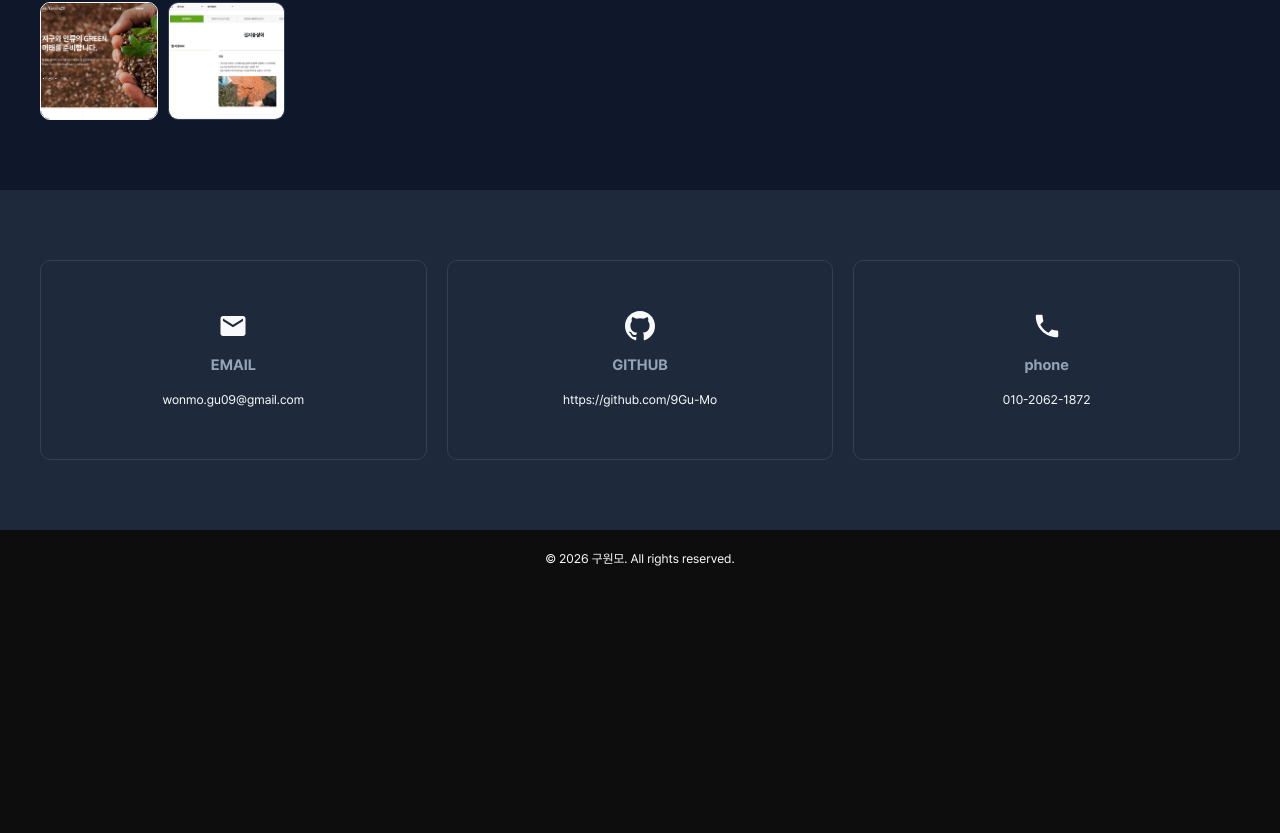
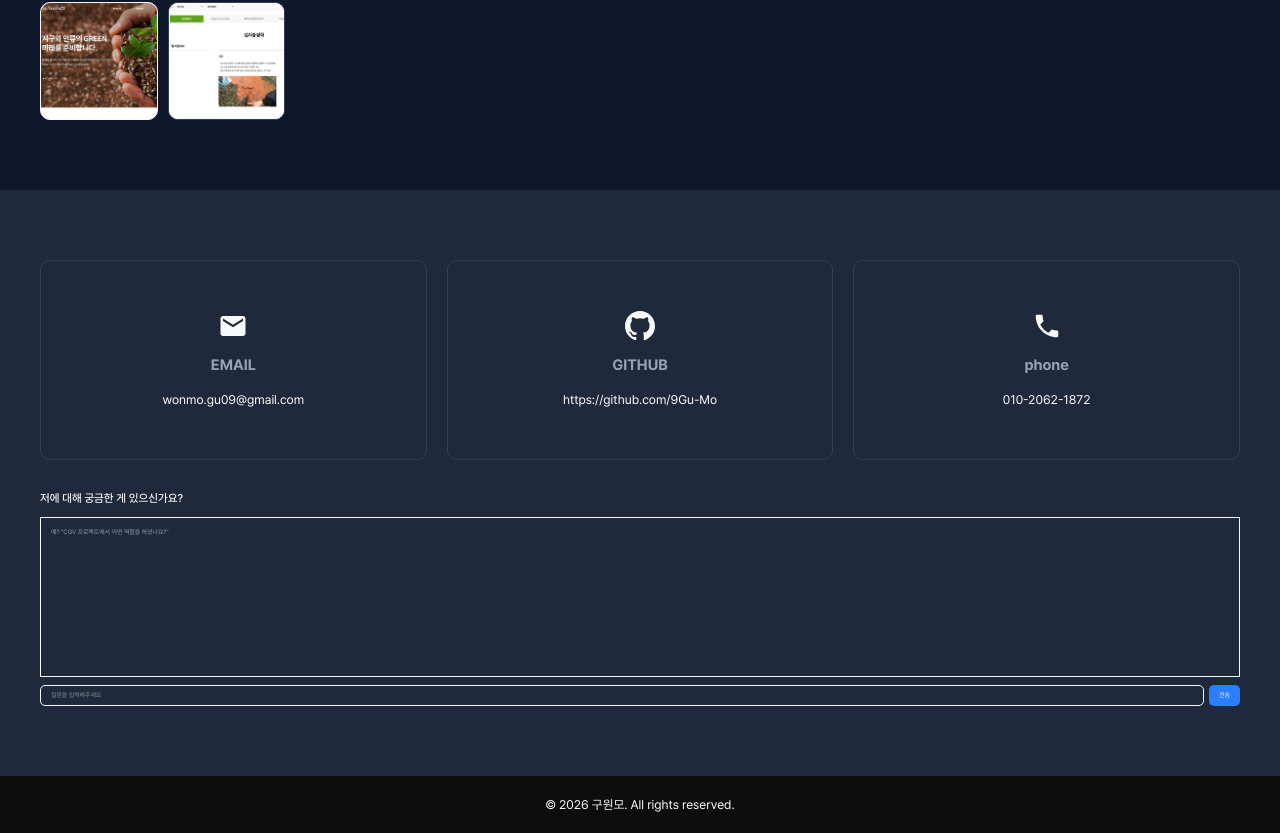
Before and after one commit to 9Gu-Mo/React_Portfolio, a Next.js app: page / in a window 1280 px wide. Shown: the part 6988-7821 px from the top of the page. Before the commit the page ends 7575 px from the top, so only its background shows below. Built offline with nearby package versions, Linux system fonts and the light colour scheme.

Commit message:
feat: contact chat bot 작업중

```diff
--- a/package.json
+++ b/package.json
@@ -9,6 +9,7 @@
     "lint": "eslint"
   },
   "dependencies": {
+    "@google/generative-ai": "^0.24.1",
     "aos": "^2.3.4",
     "clsx": "^2.1.1",
     "express-rate-limit": "^8.2.1",
--- /dev/null
+++ b/src/app/api/chat/route.ts
@@ -0,0 +1,47 @@
+import { GoogleGenerativeAI } from '@google/generative-ai';
+import { NextRequest } from 'next/server';
+
+const genAI = new GoogleGenerativeAI(process.env.GEMINI_API_KEY!);
+
+const SYSTEM_PROMPT = `당신은 웹퍼블리셔 구원모의 포트폴리오 AI 어시스턴트입니다.
+방문자가 구원모에 대해 궁금한 것을 질문하면 친절하게 답해주세요.
+
+[구원모 정보]
+- 직무: 웹퍼블리셔 (경력 5년)
+- 기술 스택: HTML, CSS, JavaScript, TypeScript, React, Next.js, Vue3, SCSS
+- 주요 프로젝트: CGV 디지털 시스템 리빌드
+- 답변은 2~3문장으로 간결하게, 한국어로 해주세요.`;
+
+export async function POST(req: NextRequest) {
+  console.log('API KEY:', process.env.GEMINI_API_KEY);
+  try {
+    const { messages } = await req.json();
+
+    const model = genAI.getGenerativeModel({
+      model: 'gemini-1.5-flash-latest',
+      systemInstruction: SYSTEM_PROMPT,
+    });
+
+    const history = messages.slice(0, -1).map((msg: { role: string; content: string }) => ({
+      role: msg.role === 'user' ? 'user' : 'model',
+      parts: [{ text: msg.content }],
+    }));
+
+    const lastMessage = messages[messages.length - 1].content;
+
+    const chat = model.startChat({ history });
+    const result = await chat.sendMessage(lastMessage);
+    const text = result.response.text();
+
+    return new Response(JSON.stringify({ text }), {
+      status: 200,
+      headers: { 'Content-Type': 'application/json' },
+    });
+  } catch (error) {
+    console.error('Gemini API error:', error);
+    return new Response(JSON.stringify({ text: '오류가 발생했습니다. 잠시 후 다시 시도해주세요.' }), {
+      status: 500,
+      headers: { 'Content-Type': 'application/json' },
+    });
+  }
+}
--- a/src/component/common/Contact.tsx
+++ b/src/component/common/Contact.tsx
@@ -18,11 +18,16 @@ import IconPhone from '@/component/icon/IconPhone';
 import Link from 'next/link';
 
 // react
-import { ReactNode } from 'react';
+import { ReactNode, useRef, useState } from 'react';
 
 // style
+import { cn } from '@/lib/utils';
 import style from '@/styles/Contact.module.scss';
-import { cn } from '@/lib/utils';
+
+type Message = {
+  role: 'user' | 'assistant';
+  content: string;
+};
 
 const contactArr: Props[] = [
   {
@@ -49,6 +54,46 @@ const contactArr: Props[] = [
 ];
 
 export default function Contact() {
+  const [messages, setMessages] = useState<Message[]>([]);
+  const [input, setInput] = useState('');
+  const [isLoading, setIsLoading] = useState(false);
+  const bottomRef = useRef<HTMLDivElement>(null);
+
+  // useEffect(() => {
+  //   bottomRef.current?.scrollIntoView({ behavior: 'smooth' });
+  // }, [messages]);
+
+  const sendMessage = async () => {
+    if (!input.trim() || isLoading) return;
+
+    const userMessage: Message = { role: 'user', content: input };
+    const newMessages = [...messages, userMessage];
+
+    setMessages(newMessages);
+    setInput('');
+    setIsLoading(true);
+
+    setMessages((prev) => [...prev, { role: 'assistant', content: '' }]);
+
+    try {
+      const res = await fetch('/api/chat', {
+        method: 'POST',
+        headers: { 'Content-Type': 'application/json' },
+        body: JSON.stringify({ messages: newMessages }),
+      });
+
+      const data = await res.json();
+
+      setMessages((prev) => {
+        const updated = [...prev];
+        updated[updated.length - 1].content = data.text;
+        return updated;
+      });
+    } finally {
+      setIsLoading(false);
+    }
+  };
+
   return (
     <>
       <ul
@@ -82,6 +127,44 @@ export default function Contact() {
           </li>
         ))}
       </ul>
+
+      <div className="mt-12">
+        <h3 className="mb-4 text-lg font-medium">저에 대해 궁금한 게 있으신가요?</h3>
+
+        <div className="rounding-lg mb-3 flex h-64 flex-col gap-3 overflow-y-auto border p-4">
+          {messages.length === 0 && <p className="text-gray-400">예? "CGV 프로젝트에서 어떤 역할을 하셨나요?"</p>}
+          {messages.map((msg, i) => (
+            <div
+              key={i}
+              className={`max-w-[80%] rounded-lg px-3 py-2 text-sm ${
+                msg.role === 'user' ? 'self-end bg-blue-500 text-white' : 'self-start bg-gray-100 dark:bg-gray-800'
+              }`}
+            >
+              {msg.content || (isLoading ? '▌' : '')}
+            </div>
+          ))}
+          <div ref={bottomRef} />
+        </div>
+
+        <div className="flex gap-2">
+          <input
+            type="text"
+            value={input}
+            onChange={(e) => setInput(e.target.value)}
+            onKeyDown={(e) => e.key === 'Enter' && sendMessage()}
+            placeholder="질문을 입력해주세요"
+            className="flex-1 rounded-lg border px-4 py-2 outline-none"
+          />
+
+          <button
+            onClick={sendMessage}
+            disabled={isLoading}
+            className="rounded-lg bg-blue-500 px-4 py-2 text-white disabled:opacity-50"
+          >
+            전송
+          </button>
+        </div>
+      </div>
     </>
   );
 }
```
Also changed, not shown: 1 other file (tests, documents, lock files or other folders).
